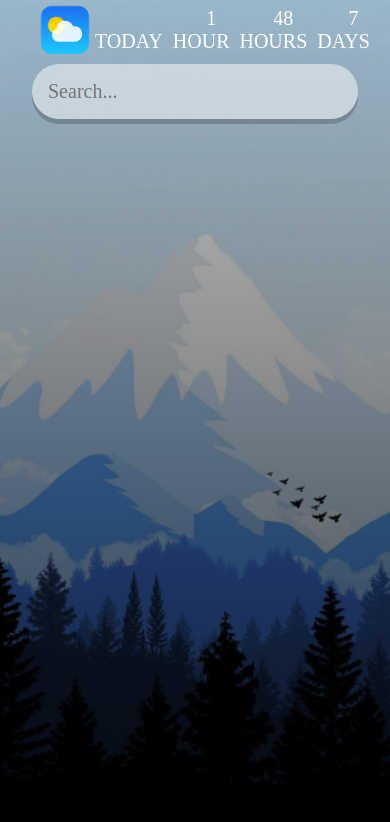
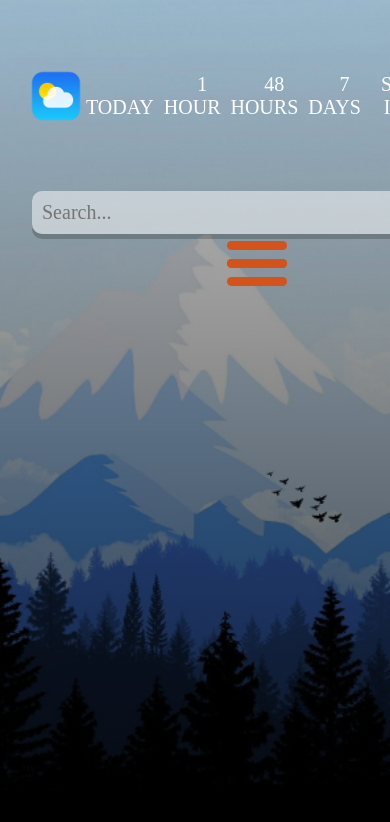
Before and after one commit to GoryaSS/sun, a React (Create React App) app: page / in a window 390 px wide. Shown: the top 822 px of the page. Built offline with nearby package versions, Linux system fonts and the light colour scheme.

Commit message:
finish header + start make responsive

```diff
--- a/public/index.html
+++ b/public/index.html
@@ -3,7 +3,7 @@
   <head>
     <meta charset="utf-8" />
     <meta name="viewport" content="width=device-width, initial-scale=1" />
-    <title>React App</title>
+    <title>Weather app</title>
   </head>
   <body>
     <noscript>You need to enable JavaScript to run this app.</noscript>
--- a/src/App.js
+++ b/src/App.js
@@ -1,17 +1,129 @@
-import React from 'react';
+import React, { useEffect, useState } from 'react';
+import axios from 'axios';
+import CurrentWeather from './components/Main/WeatherForecasts/CurrentWeather'
+import FourDayForecast from './components/Main/WeatherForecasts/FourDayForecast'
 import "./App.scss"
-import Header from './components/Header/Header';
-import MainSection from './components/Main/MainSection';
+import './components/Main/WeatherSearch/WeatherSearch.scss'
+import styles from './components/Header/Header.module.scss';
+import weatherIcon from './components/assets/weather-icon.png'
 
 
+const api = {
+  key: "3b75e49de3f51189582a63bfa7a0c8c1",
+  base: "https://api.openweathermap.org/data/2.5/",
+}
+
+document.addEventListener('DOMContentLoaded', () => {
+  const element = document.getElementById('toggle');
+  const trigger = document.getElementById('trigger');
+
+  trigger.addEventListener('click', () => {
+    element.classList.toggle('active');
+  });
+});
 
 function App() {
+
+  const [query, setQuery] = useState([]);
+  const [weather, setWeather] = useState({});
+
+  const [latitude, setLatitude] = useState([]);
+  const [longitude, setLongitude] = useState([]);
+
+  const search = evt => {
+    if (evt.key === "Enter") {
+      axios.get(`${api.base}weather?q=${query}&units=metric&APPID=${api.key}`)
+        .then(response => setWeather(response.data));
+      setQuery(''); // Return an empty input after a search
+      console.log(weather);
+      setLatitude(weather.coord.lat);
+      setLongitude(weather.coord.lon);
+    }
+  }
+
   return (
-    <>
-      <Header />
-      <MainSection />
-    </>
+    <div>
+      {/* <div id="toggle">
+        <p id="trigger">Click to toggle</p>
+      </div> */}
+      <header className={styles['headers']}>
+        <div className={styles["logo-wrapper"]}>
+          <a className={styles["logo-course"]} href="#"><img src={weatherIcon} alt="logo img" height="100%" /></a>
+        </div>
+        <div className='search-box'>
+          <input
+            type="text"
+            className="search-bar"
+            // list="country"
+            placeholder="Search..."
+            onChange={e => setQuery(e.target.value)}
+            value={query}
+            onKeyPress={search}
+          />
+        </div>
+        <nav id="toggle" className={styles["nav__comp"]}>
+          <ul className={styles["nav__list"]}>
+            <li className={styles["nav__item"]}>
+              <a className={styles["course-home"]} href="#">today</a>
+            </li>
+            <li className={styles["nav__item"]}>
+              <a className={styles["contacts-course"]} href="#">1 hour</a>
+            </li>
+            <li className={styles["nav__item"]}>
+              <a className={styles["content-course"]} href="#">48 hours</a>
+            </li>
+            <li className={styles["nav__item"]}>
+              <a id={styles["about-course"]} href="#">7 days</a>
+            </li>
+            <li className={styles["nav__item"]}>
+              <a className={styles["login-course"]} href="#">sign in</a>
+            </li>
+          </ul>
+          <div id="trigger" className="nav-burger">
+            <span></span>
+            <span></span>
+            <span></span>
+            <span></span>
+          </div>
+        </nav>
+      </header>
+
+      <main className={(typeof weather.main != "undefined")
+        ? ((weather.main.temp > 16)
+          ? 'weather warm'
+          : 'weather')
+        : 'weather'}>
+        <div className='container'>
+          <CurrentWeather weatherTemp={weather} />
+          <FourDayForecast />
+        </div>
+      </main>
+
+    </div>
   );
 }
 
 export default App;
+
+
+
+// var options = {
+//   enableHighAccuracy: true,
+//   timeout: 5000,
+//   maximumAge: 0
+// };
+
+// function success(pos) {
+//   var crd = pos.coords;
+
+//   console.log('Ваше текущее местоположение:');
+//   console.log(`Широта: ${crd.latitude}`);
+//   console.log(`Долгота: ${crd.longitude}`);
+//   console.log(`Плюс-минус ${crd.accuracy} метров.`);
+// };
+
+// function error(err) {
+//   console.warn(`ERROR(${err.code}): ${err.message}`);
+// };
+
+// navigator.geolocation.getCurrentPosition(success, error, options);
--- a/src/App.scss
+++ b/src/App.scss
@@ -1,3 +1,79 @@
 body {
   position: relative;
 }
+
+
+// bur
+
+.nav-burger {
+  width: 60px;
+  height: 45px;
+  position: relative;
+  margin: 50px auto;
+  -webkit-transform: rotate(0deg);
+  -moz-transform: rotate(0deg);
+  -o-transform: rotate(0deg);
+  transform: rotate(0deg);
+  -webkit-transition: .5s ease-in-out;
+  -moz-transition: .5s ease-in-out;
+  -o-transition: .5s ease-in-out;
+  transition: .5s ease-in-out;
+  cursor: pointer;
+}
+
+.nav-burger span {
+  display: block;
+  position: absolute;
+  height: 9px;
+  width: 100%;
+  background: #d3531a;
+  border-radius: 9px;
+  opacity: 1;
+  left: 0;
+  -webkit-transform: rotate(0deg);
+  -moz-transform: rotate(0deg);
+  -o-transform: rotate(0deg);
+  transform: rotate(0deg);
+  -webkit-transition: .25s ease-in-out;
+  -moz-transition: .25s ease-in-out;
+  -o-transition: .25s ease-in-out;
+  transition: .25s ease-in-out;
+}
+
+.nav-burger span:nth-child(1) {
+  top: 0px;
+}
+
+.nav-burger span:nth-child(2),.nav-burger span:nth-child(3) {
+  top: 18px;
+}
+
+.nav-burger span:nth-child(4) {
+  top: 36px;
+}
+
+.nav-burger.active span:nth-child(1) {
+  top: 18px;
+  width: 0%;
+  left: 50%;
+}
+
+.nav-burger.active span:nth-child(2) {
+  -webkit-transform: rotate(45deg);
+  -moz-transform: rotate(45deg);
+  -o-transform: rotate(45deg);
+  transform: rotate(45deg);
+}
+
+.nav-burger.active span:nth-child(3) {
+  -webkit-transform: rotate(-45deg);
+  -moz-transform: rotate(-45deg);
+  -o-transform: rotate(-45deg);
+  transform: rotate(-45deg);
+}
+
+.nav-burger.active span:nth-child(4) {
+  top: 18px;
+  width: 0%;
+  left: 50%;
+}
--- a/src/components/Header/Header.module.scss
+++ b/src/components/Header/Header.module.scss
@@ -3,7 +3,11 @@
 .headers {
   width: 100%;
   position: absolute;
-  display: flex;
+  display: grid;
+  grid-template-areas:
+    "logo search navbar";
+  grid-auto-flow: column;
+  grid-template-columns: 1fr 2fr 2fr;
   justify-content: space-between;
   align-items: center;
   color: #fff;
@@ -12,11 +16,43 @@
 .headers .logo-wrapper {
   height: 60px;
   margin-left: 35px;
+  grid-area: logo;
 }
+@media (max-width: 1324px) {
+  .headers {
+  grid-template-columns: 1fr 2fr 4fr;
+
+  }
+  }
+@media (max-width: 768px) {
+  .headers {
+    grid-template-areas:
+    "logo navbar"
+    "search search";
+    grid-template-columns: 1fr;
+    grid-template-rows: 1fr;
+  }
+  .headers .logo-wrapper {
+    // display: none;
+  margin-left: 26px;
+
+  }
+  .headers .nav__list {
+    display: grid;
+    grid-auto-flow: column;
+    align-items: center;
+    height: 100%;
+    list-style: none;
+    text-align: center;
+  }
+}
+
 .headers .nav__comp {
   height: 100%;
   margin-right: 20px;
+  grid-area: navbar;
 }
+
 .headers .nav__list {
   display: grid;
   grid-auto-flow: column;
@@ -25,6 +61,7 @@
   list-style: none;
   text-align: center;
 }
+
 .headers .nav__item a {
   position: relative;
   width: 100px;
--- a/src/components/Main/WeatherForecasts/CurrentWeather.jsx
+++ b/src/components/Main/WeatherForecasts/CurrentWeather.jsx
@@ -30,7 +30,7 @@ const CurrentWeather = (weatherTemp) => {
             <div className='temp'>
               {Math.round(weatherTemp.weatherTemp.main.temp)}°C
             </div>
-            <div className='weather'>{weatherTemp.weatherTemp.weather[0].main}</div>
+            <div className='weather-condition'>{weatherTemp.weatherTemp.weather[0].main}</div>
           </div>
         </div>
       ) :('')}
--- a/src/components/Main/WeatherForecasts/CurrentWeather.scss
+++ b/src/components/Main/WeatherForecasts/CurrentWeather.scss
@@ -40,7 +40,7 @@
     box-shadow: 3px 6px rgba(0,0,0,0.2);
   }
 
-  .weather {
+  .weather-condition {
     color: #fff;
     font-size: 3rem;
     font-weight: 700;
--- a/src/components/Main/WeatherSearch/WeatherSearch.scss
+++ b/src/components/Main/WeatherSearch/WeatherSearch.scss
@@ -7,7 +7,7 @@
   box-sizing: border-box;
 }
 
-.app {
+.weather {
   background-image: url('../../assets/cold-bg.jpg');
   background-size: cover;
   background-position: bottom;
@@ -18,7 +18,7 @@
     background-image: url('../../assets/warm-bg.jpg');
   }
 
-  main {
+  .container {
     padding: 4rem 2rem 2rem;
     min-height: 100vh;
     background-image: linear-gradient(to bottom, rgba(0, 0, 0, 0.2), rgba(0, 0, 0, 0.75));
@@ -27,13 +27,20 @@
 }
 
 .search-box {
-  width: 100%;
-  margin: 0 0 75px;
+    padding: 0 2rem;
+    // width: 100%;
+    grid-area: search;
 
+    @media (max-width: 1324px) {
+    // width: 70%;
+    }
+    @media (max-width: 768px) {
+      width: 100%;
+      }
   .search-bar{
     display: block;
     width: 100%;
-    padding: 1rem;
+    padding: 10px;
 
     appearance: none;
     background: none;
@@ -41,7 +48,7 @@
     outline: none;
 
     background-color: rgba(255, 255, 255, 0.5);
-    border-radius: 3rem;
+    border-radius: 10px;
     box-shadow: 0 5px rgba(0, 0, 0, 0.2);
     color: #313131;
     font-size: 20px;
```
